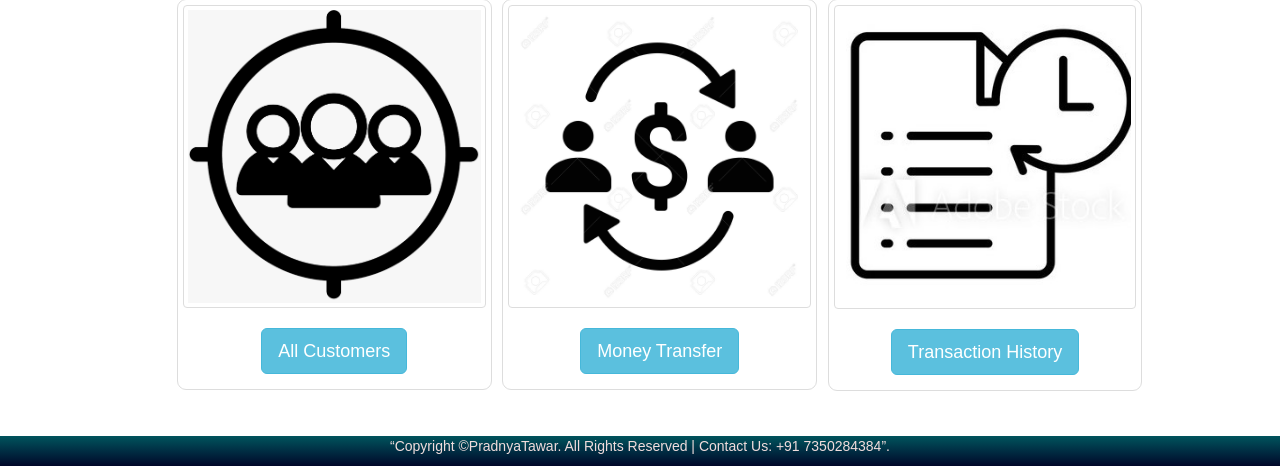
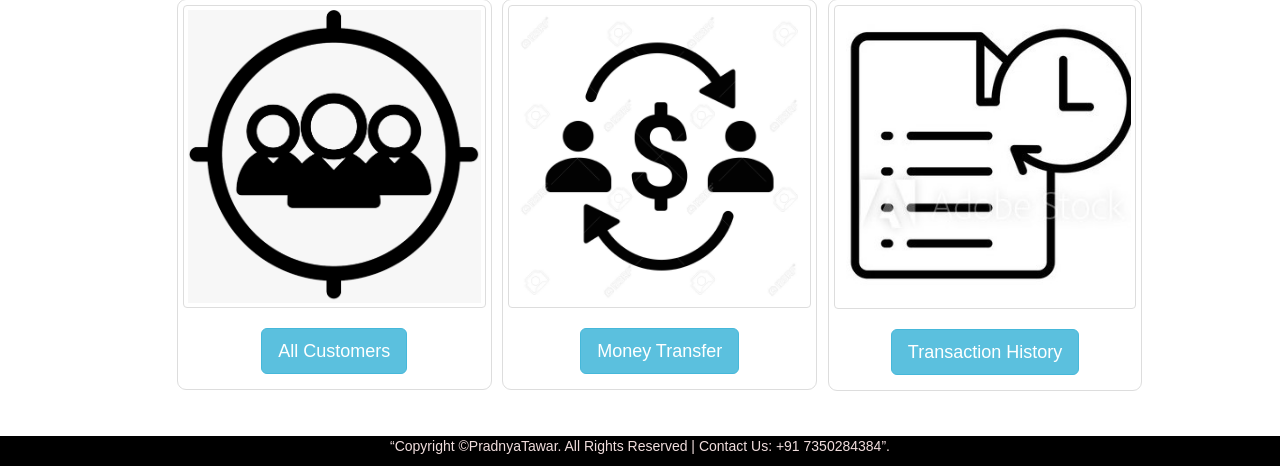
Before and after one commit to PradnyaTawar/PradnyaTawar.basicbank.github.io, a PHP site: page /index.php in a window 1280 px wide. Shown: the part 724-1190 px from the top of the page. Run offline with PHP 8.4, Linux system fonts and the light colour scheme; some libraries are stand-ins or nearby versions.

Commit message:
Update index.css

```diff
--- a/css/index.css
+++ b/css/index.css
@@ -170,7 +170,7 @@ color:#000;
  text-align: center;
 }
 .footer{
-    background: linear-gradient(#00545d, #000729);
+	background-color: #000;
  color:rgb(240, 221, 221);
  font-size:14px;
 }
```
